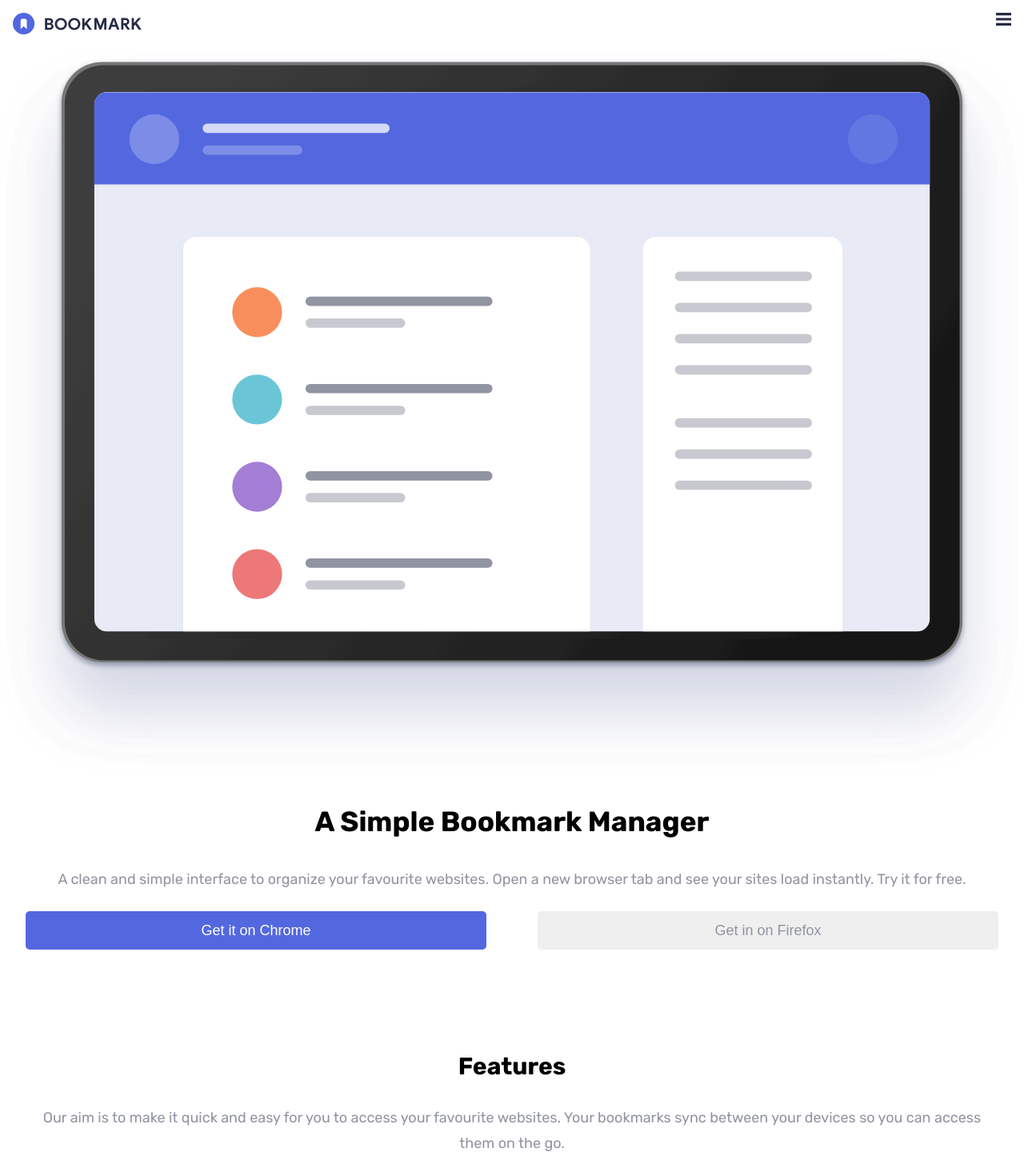
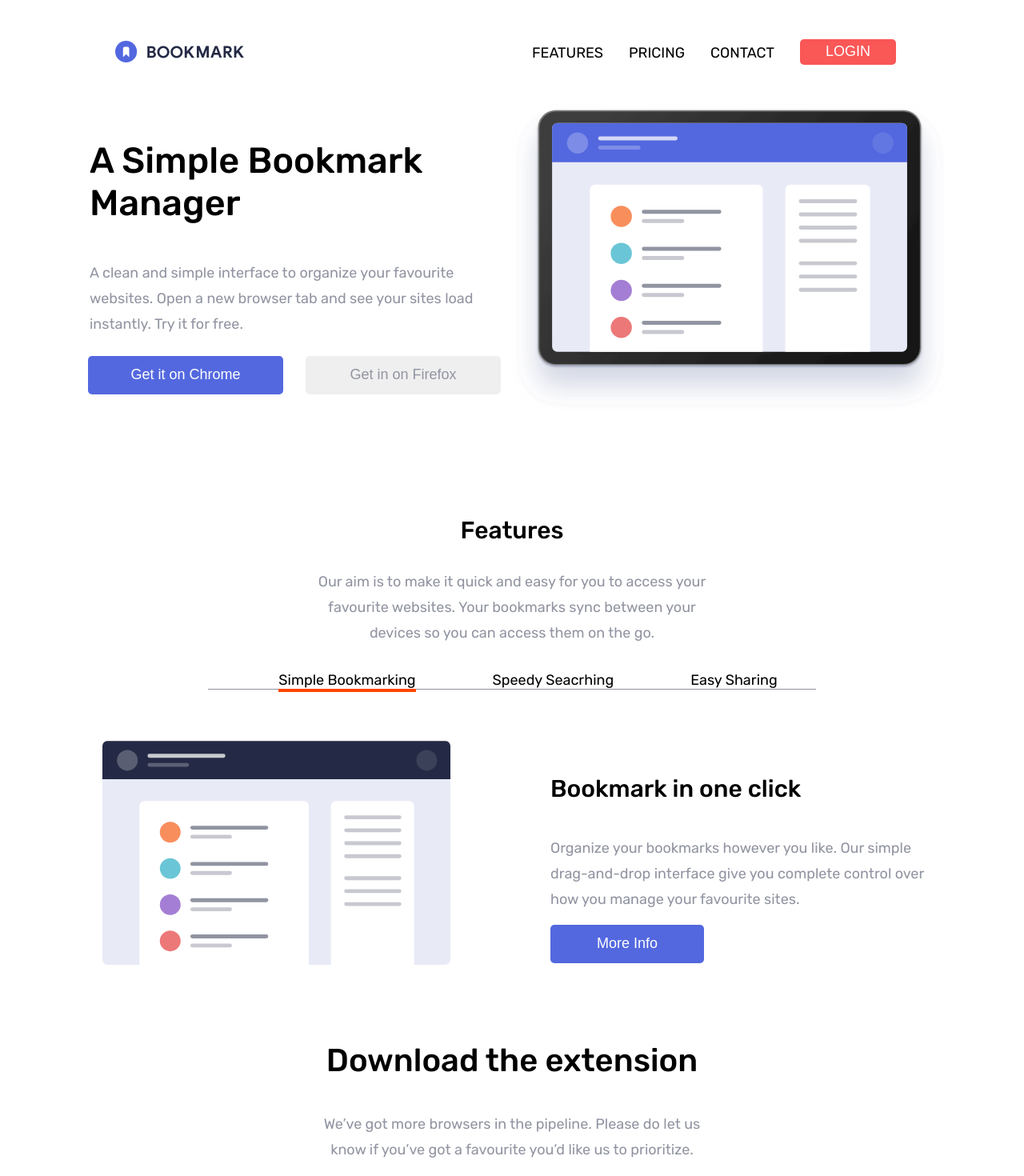
Before and after one commit to codantes/bookmark-landing-page, a React (Create React App) app: page / in a window 1280 px wide. Shown: the top 1470 px of the page at 80% size. Built offline with nearby package versions, Linux system fonts and the light colour scheme.

Commit message:
completed desktop view and fixed minor bugs

```diff
--- a/src/Downloads.js
+++ b/src/Downloads.js
@@ -4,6 +4,12 @@ import DownloadCards from './DownloadCards';
 function Downloads() {
     return(
         <section className="downloads">
+            <article>
+                <h1>Download the extension</h1>
+                <p>We’ve got more browsers in the pipeline. Please do let us know if you’ve
+                got a favourite you’d like us to prioritize.</p>
+            </article>
+            <section className="cards">
             <DownloadCards
                 image = "/images/logo-chrome.svg"
                 name = "chrome"
@@ -21,6 +27,7 @@ function Downloads() {
                 name = "Firefox"
                 version = "46"
             />
+            </section>
         </section>
     )
 }
--- a/src/Features.js
+++ b/src/Features.js
@@ -75,12 +75,14 @@ function Features(){
             {
                 (tabState.tab1) &&
                 <section className="tab-articles">
+
+                        <img src="./images/illustration-features-tab-1.svg" alt="" />
                     <article>
-                        <img src="./images/illustration-features-tab-1.svg" alt="" />
                         <h1>Bookmark in one click</h1>
                         <p>
                             Organize your bookmarks however you like. Our simple drag-and-drop interface give you complete control over how you manage your favourite sites.
                         </p>
+                        <button>More Info</button>
                     </article>
                 </section>
             }
@@ -88,8 +90,9 @@ function Features(){
             {
                 (tabState.tab2) &&
                 <section className="tab-articles">
+
+                        <img src="./images/illustration-features-tab-2.svg" alt="" />
                     <article>
-                        <img src="./images/illustration-features-tab-2.svg" alt="" />
                         <h1>Intelligent search</h1>
                         <p>
                         Our powerful search feature will help you find saved sites in no time at all.
@@ -104,8 +107,9 @@ function Features(){
             {
                 (tabState.tab3) &&
                 <section className="tab-articles">
+
+                        <img src="./images/illustration-features-tab-3.svg" alt="" />
                     <article>
-                        <img src="./images/illustration-features-tab-3.svg" alt="" />
                         <h1>Share your bookmarks</h1>
                         <p>
                         Easily share your bookmarks and collections with others. Create a shareable
--- a/src/Header.js
+++ b/src/Header.js
@@ -2,17 +2,27 @@ import React from 'react';
 
 function Header() {
     const [menuToggle, setMenuToggle] = React.useState(false);
+    const [screenWidth, setScreenWidth] = React.useState(window.innerWidth);
 
     function menuSwitch() {
         setMenuToggle(!menuToggle);
     }
+
+    React.useEffect(() => {
+
+        function changeWidth() {
+            setScreenWidth(window.innerWidth);
+        }
+
+        window.addEventListener('resize', changeWidth);
+    }, [])
 
     return(
         <header>
         <nav className='topnav'>
             <img className='top-logo' src="./images/logo-bookmark.svg" alt="" />
             {
-                (menuToggle) &&
+                ((menuToggle)||(screenWidth > 900)) &&
             <ul className='main-menu'>
                 <li className='menu-header'>
                         <img className='menu-close-icon' onClick={menuSwitch} src="./images/icon-close.svg" alt="" />
@@ -32,12 +42,13 @@ function Header() {
                 <h1>A Simple Bookmark Manager</h1>
                 <p>A clean and simple interface to organize your favourite websites. Open a new
                 browser tab and see your sites load instantly. Try it for free.</p>
+                <section className='option-btn'>
+                <button id='hero-chrome-btn'>Get it on Chrome</button>
+                <button id='hero-firefox-btn'>Get in on Firefox</button>
+                </section>
             </article>
 
-            <section className='option-btn'>
-                <button id='hero-chrome-btn'>Get it on Chrome</button>
-                <button id='hero-firefox-btn'>Get in on Firefox</button>
-            </section>
+
         </section>
         </header>
     )
--- a/src/Signup.js
+++ b/src/Signup.js
@@ -7,12 +7,6 @@ function Signup(){
         console.log(email);
     }
 
-    function validateEmail(text) {
-        const regex = RegExp(
-            /^[a-zA-Z0-9.!#$%&’*+/=?^_`{|}~-]+@[a-zA-Z0-9-]+(?:\.[a-zA-Z0-9-]+)*$/);
-
-        return !regex.test(text);
-    }
     return(
         <section className="signup">
             <h1>35,000+ already joined</h1>
--- a/src/styling/style.css
+++ b/src/styling/style.css
@@ -94,6 +94,7 @@ header{
 
 .hero-banner article h1{
     font-size: 35px;
+    font-weight: 500;
 }
 
 .hero-banner article p{
@@ -133,6 +134,7 @@ header{
 
 .features article h1{
     font-size: 30px;
+    font-weight: 500;
 }
 
 .features article p{
@@ -153,12 +155,13 @@ header{
     border-bottom: 1px solid hsl(229, 8%, 60%);
 }
 
-.tab-articles img{
-    width: 100%;
+.tab-articles{
+    margin-top: 4rem;
 }
 
-.tab-articles{
-    margin-top: 4rem;
+.tab-articles img{
+    width: 80%;
+    margin:0 2rem;
 }
 
 .tab-articles button{
@@ -171,6 +174,23 @@ header{
     color: white;
 }
 
+.downloads article{
+    text-align: center;
+}
+
+.downloads article h1{
+    font-size: 30px;
+    font-weight: 500;
+}
+
+.downloads article p{
+    color: hsl(229, 8%, 60%);
+    margin: 0 2rem;
+    line-height: 2rem;
+    font-size: 18px;
+}
+
+
 .downloads{
     margin: 6rem 0;
 }
@@ -179,8 +199,8 @@ header{
     text-align: center;
     margin: 2.5rem;
     box-shadow: 2px 11px 40px -18px rgba(0,0,0,0.26);
--webkit-box-shadow: 2px 11px 40px -18px rgba(0,0,0,0.26);
--moz-box-shadow: 2px 11px 40px -18px rgba(0,0,0,0.26);
+    -webkit-box-shadow: 2px 11px 40px -18px rgba(0,0,0,0.26);
+    -moz-box-shadow: 2px 11px 40px -18px rgba(0,0,0,0.26);
     border-radius: 10px;
     padding: 1.5rem;
 }
@@ -206,6 +226,7 @@ header{
 
 .faq h1{
     font-size: 30px;
+    font-weight: 500;
 }
 
 .faq p{
@@ -313,3 +334,163 @@ footer{
     display: flex;
     justify-content: space-around;
 }
+
+
+@media screen and (min-width: 900px){
+    .main-menu{
+        z-index: 0;
+        position: unset;
+        width: unset;
+        height: unset;
+        background:  none;
+        top: unset;
+        left: unset;
+    }
+
+    .main-menu, nav{
+        display: flex;
+        align-items: center;
+    }
+
+    nav{
+        margin: 0 8rem;
+    }
+
+    .main-menu li{
+        margin: 0 1rem;
+    }
+
+    .main-menu li a{
+        color: black;
+        font-size: 18px;
+    }
+
+    .main-menu .menu-header, .menu-btn{
+        display: none;
+    }
+
+    .menu-login-btn button{
+        border: none;
+        background: hsl(0, 94%, 66%);
+        font-size: 18px;
+        height: 2rem;
+        padding-inline: 2rem;
+    }
+
+    .hero-banner{
+        display: grid;
+        grid-template-columns: 1fr 1fr;
+        align-items: center;
+        margin: 0 6rem;
+    }
+
+    .hero-banner article{
+        grid-column-start: 1;
+        grid-row-start: 1;
+        text-align: left;
+    }
+
+    .hero-banner article p{
+        margin-inline: 1rem;
+    }
+
+    .hero-banner article h1 {
+        margin-inline: 1rem;
+        font-size: 45px;
+        font-weight: 500;
+    }
+
+    .hero-banner img{
+        grid-column-start: 2;
+    }
+
+    .features h1{
+        font-size: 45px;
+    }
+
+    .features p{
+        width: 40%;
+        margin: 0 auto;
+    }
+
+    .feature-menu{
+        display: flex;
+        margin: 0 auto;
+        border-bottom: 1px solid hsl(229, 8%, 60%);
+    }
+
+    .feature-menu li{
+        border: none;
+        margin-inline: 3rem;
+    }
+
+    .features .tab-articles{
+        display: grid;
+        grid-template-columns: 1fr 1fr;
+        align-items: center;
+        margin-inline: 6rem;
+    }
+
+    .tab-articles article{
+        text-align: left;
+    }
+
+    .tab-articles article p {
+        margin: 1rem;
+        width: 100%;
+    }
+
+    .tab-articles img{
+        width: 80%;
+    }
+
+    .tab-articles article h1{
+        margin-inline: 1rem;
+        font-weight: 500;
+    }
+
+    .tab-articles button{
+        width: 40%;
+        margin: 0 1rem;
+    }
+
+    .downloads article h1{
+        font-size: 40px;
+    }
+
+    .downloads article p{
+        width: 40%;
+        margin: 0 auto;
+    }
+
+    .cards{
+        display: grid;
+        grid-template-columns: 1fr 1fr 1fr;
+    }
+
+    .faq{
+        width: 50%;
+        margin: 4rem auto;
+    }
+
+    .signup form{
+        width: 50%;
+        margin: 0 auto;
+        display: flex;
+        flex-direction: row;
+        align-items: center;
+    }
+
+    .signup form input{
+        width: 85%;
+        margin-inline: 1rem;
+    }
+
+    footer .footer-nav{
+        display: flex;
+    }
+
+    footer .footer-nav li{
+        margin-inline: 2rem;
+    }
+}
```
